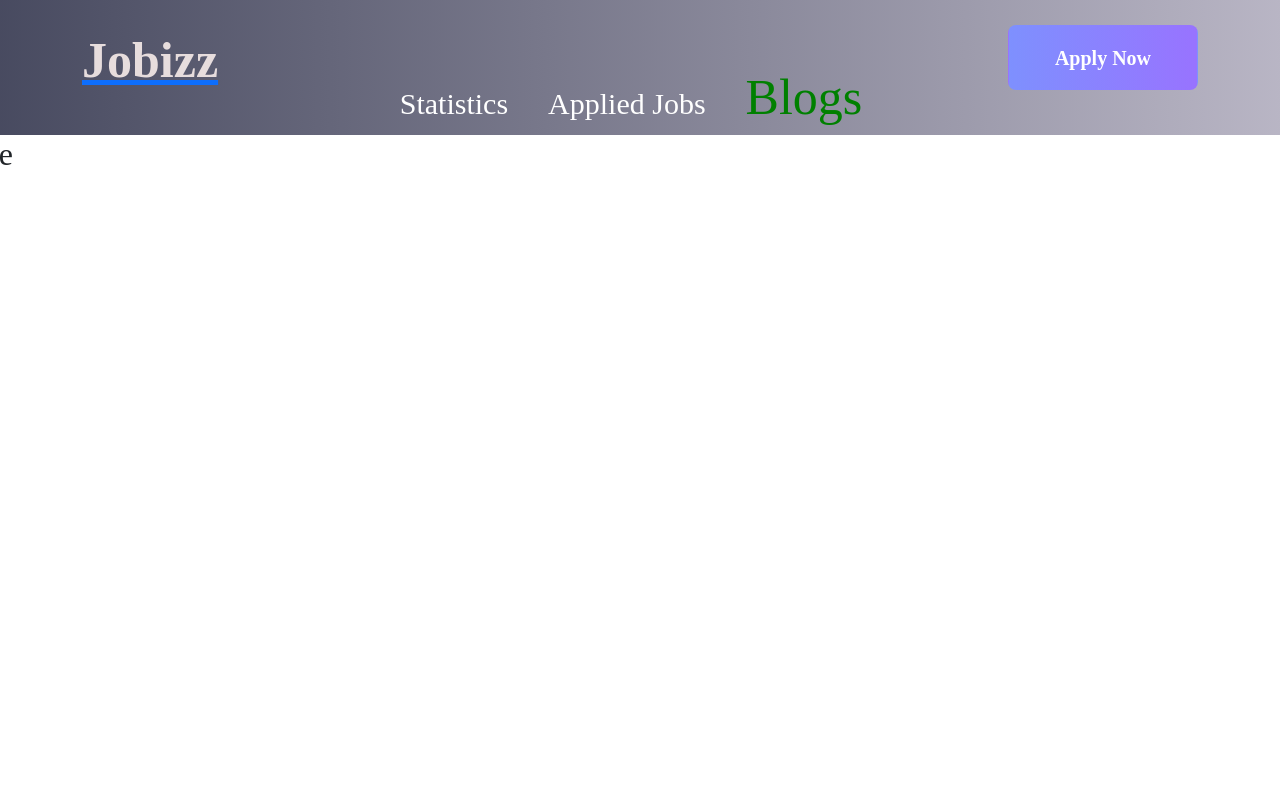
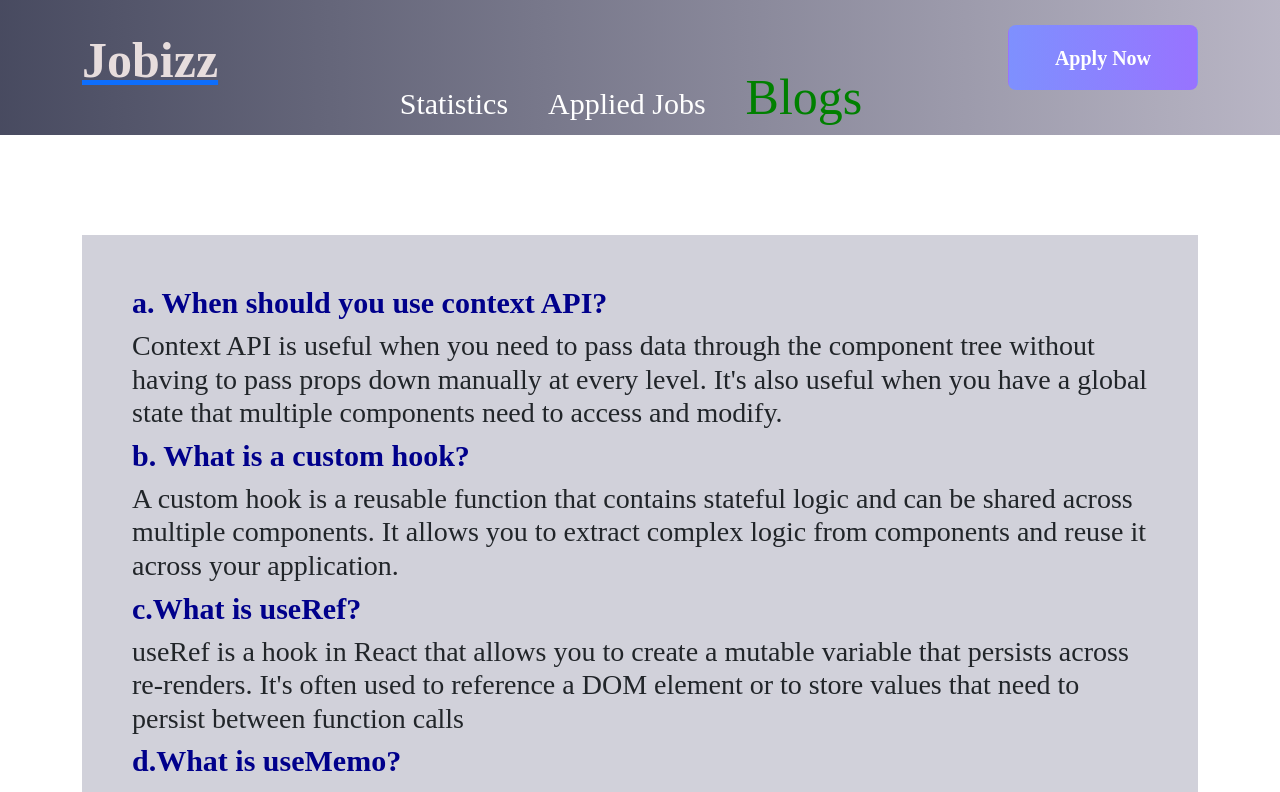
Before and after one commit to ajauni01/job-search-website-with-react-router, a React (Vite) app: page /blog in a window 1280 px wide. Shown: the top 792 px of the page. Built offline with nearby package versions, Linux system fonts and the light colour scheme.

Commit message:
blog-page-added

```diff
--- a/src/Components/Home/Blog/Blog.css
+++ b/src/Components/Home/Blog/Blog.css
@@ -0,0 +1,12 @@
+.blog-page {
+  background: rgb(209, 209, 218);
+  margin-top: 100px;
+  padding: 50px;
+  margin-bottom: 50px;
+}
+
+.blog-page h2 {
+  color: darkblue;
+  font-size: 30px;
+  font-weight: bold;
+}
--- a/src/Components/Home/Blog/Blog.jsx
+++ b/src/Components/Home/Blog/Blog.jsx
@@ -1,12 +1,27 @@
 import React from 'react';
 import './Blog.css'
+import Container from 'react-bootstrap/Container';
 
 const Blog = () => {
   return (
-    <div>
-      <h2>Blog Page</h2>
+    <Container>
+      <div className='blog-page'>
+        <h2>a. When should you use context API?</h2>
 
-    </div>
+        <h3>Context API is useful when you need to pass data through the component tree without having to pass props down manually at every level. It's also useful when you have a global state that multiple components need to access and modify.</h3>
+
+        <h2>b. What is a custom hook?</h2>
+        <h3>A custom hook is a reusable function that contains stateful logic and can be shared across multiple components. It allows you to extract complex logic from components and reuse it across your application.</h3>
+        <h2>c.What is useRef?</h2>
+        <h3>useRef is a hook in React that allows you to create a mutable variable that persists across re-renders. It's often used to reference a DOM element or to store values that need to persist between function calls</h3>
+        <h2>d.What is useMemo?</h2>
+        <h3>useMemo is a hook in React that allows you to memoize expensive computations so that they are only re-evaluated when their dependencies change. It's useful for optimizing performance in components that perform computationally expensive calculations or rendering.</h3>
+      </div>
+
+
+
+
+    </Container>
   );
 };
 
```
